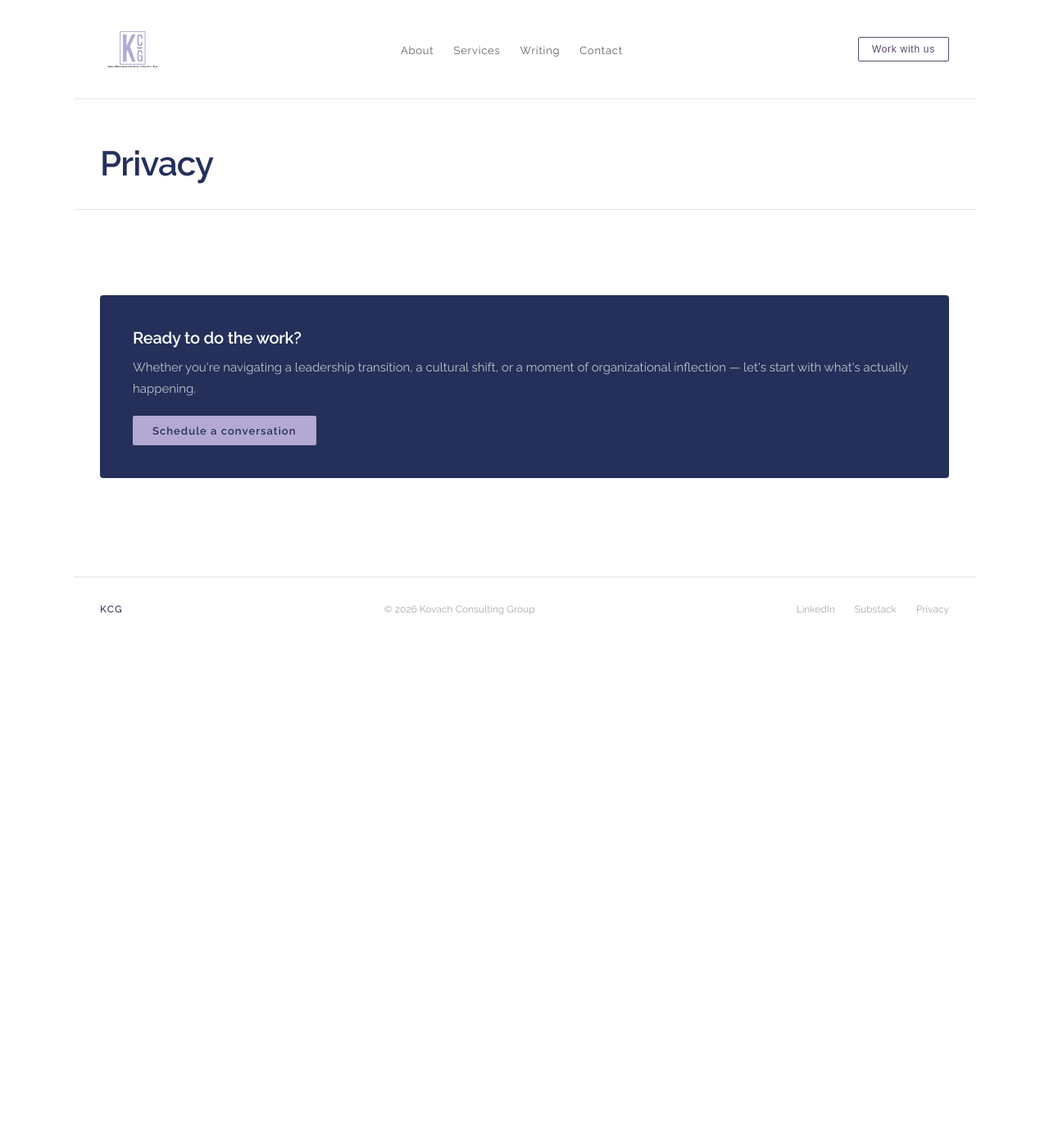
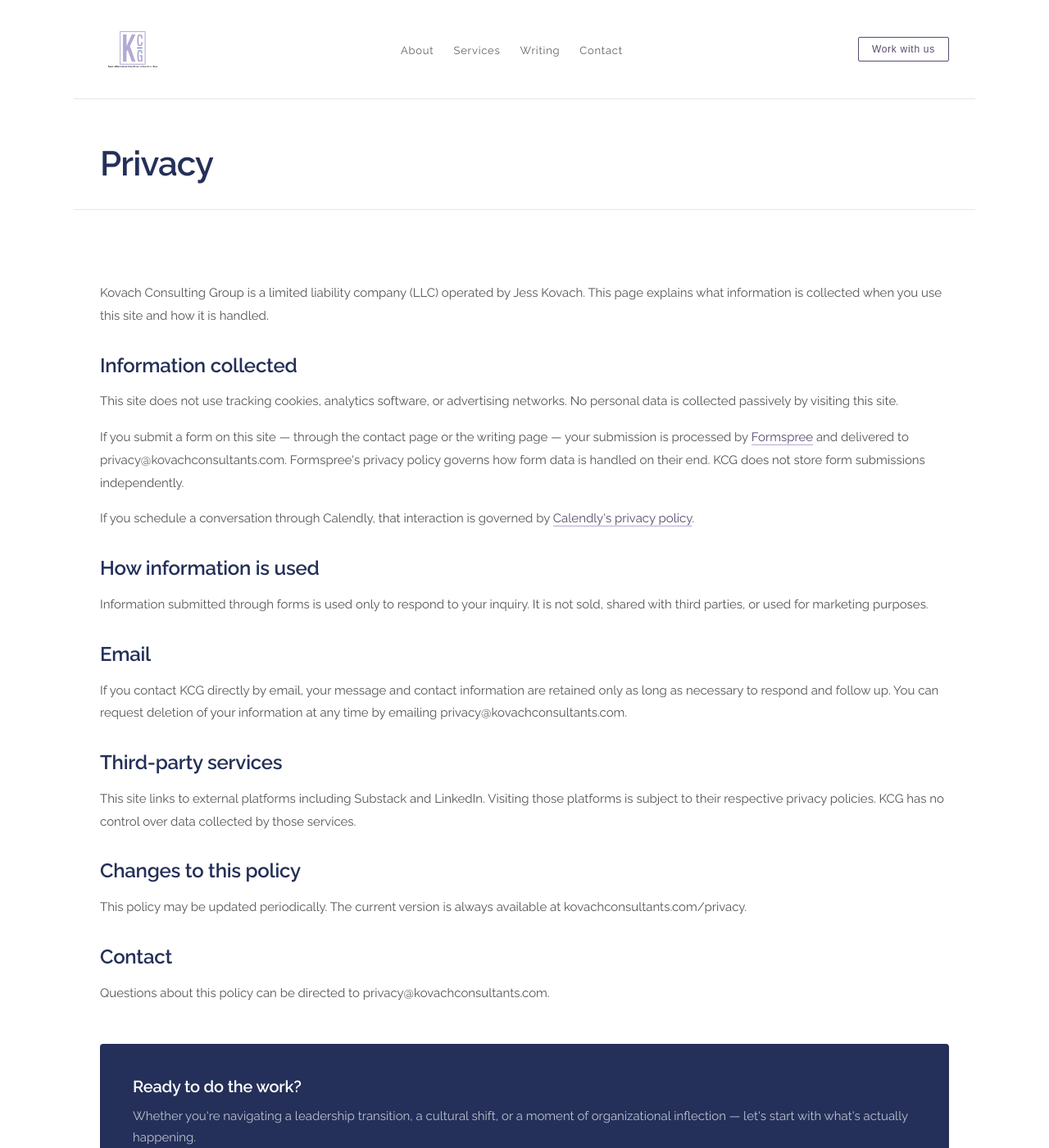
Before and after one commit to jesskovach/kovachconsultants, a Jekyll site: the page built from privacy.md, in a window 1280 px wide and 1400 px high. Shown: the whole window at 82% size. Built offline with Jekyll 4.4.1, drawn with Linux system fonts in a browser that asks for light colours.

Commit message:
Update privacy.md

```diff
--- a/privacy.md
+++ b/privacy.md
@@ -3,3 +3,37 @@ layout: page
 title: Privacy
 permalink: /privacy/
 ---
+
+<div class="about-body">
+
+<p>Kovach Consulting Group is a limited liability company (LLC) operated by Jess Kovach. This page explains what information is collected when you use this site and how it is handled.</p>
+
+<h2>Information collected</h2>
+
+<p>This site does not use tracking cookies, analytics software, or advertising networks. No personal data is collected passively by visiting this site.</p>
+
+<p>If you submit a form on this site — through the contact page or the writing page — your submission is processed by <a href="https://formspree.io" target="_blank">Formspree</a> and delivered to privacy@kovachconsultants.com. Formspree's privacy policy governs how form data is handled on their end. KCG does not store form submissions independently.</p>
+
+<p>If you schedule a conversation through Calendly, that interaction is governed by <a href="https://calendly.com/privacy" target="_blank">Calendly's privacy policy</a>.</p>
+
+<h2>How information is used</h2>
+
+<p>Information submitted through forms is used only to respond to your inquiry. It is not sold, shared with third parties, or used for marketing purposes.</p>
+
+<h2>Email</h2>
+
+<p>If you contact KCG directly by email, your message and contact information are retained only as long as necessary to respond and follow up. You can request deletion of your information at any time by emailing privacy@kovachconsultants.com.</p>
+
+<h2>Third-party services</h2>
+
+<p>This site links to external platforms including Substack and LinkedIn. Visiting those platforms is subject to their respective privacy policies. KCG has no control over data collected by those services.</p>
+
+<h2>Changes to this policy</h2>
+
+<p>This policy may be updated periodically. The current version is always available at kovachconsultants.com/privacy.</p>
+
+<h2>Contact</h2>
+
+<p>Questions about this policy can be directed to privacy@kovachconsultants.com.</p>
+
+</div>
```
